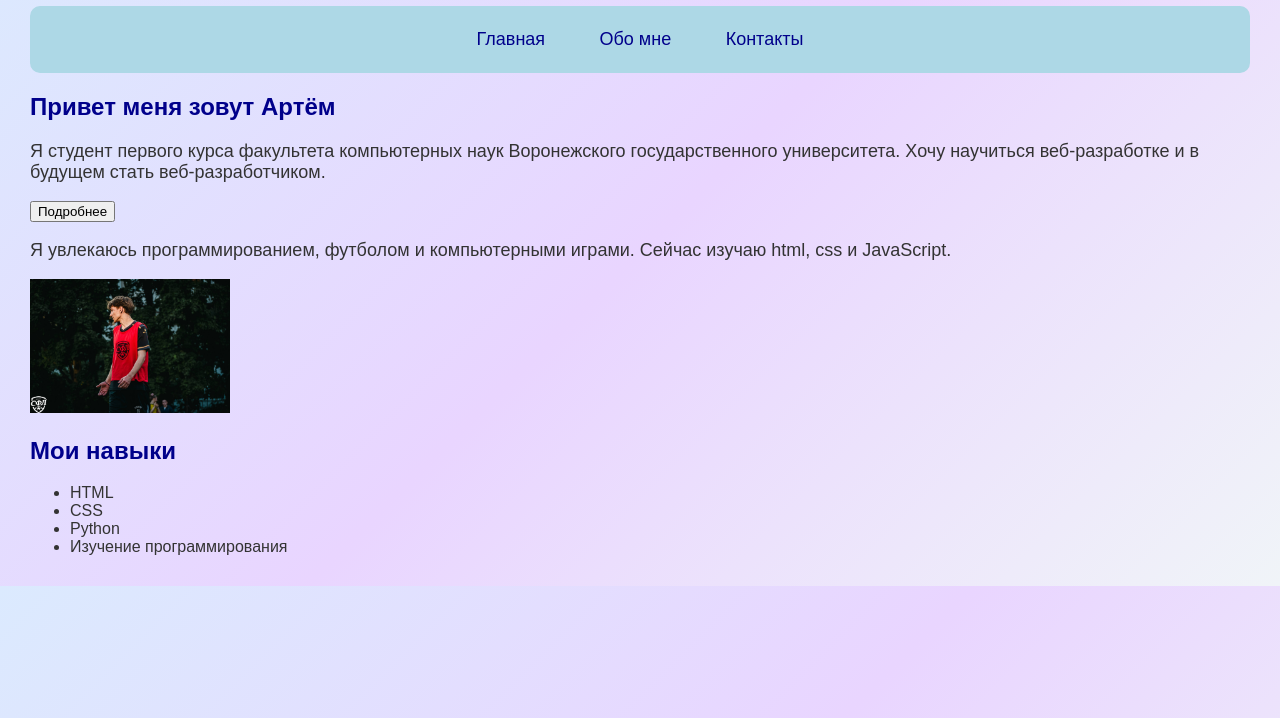
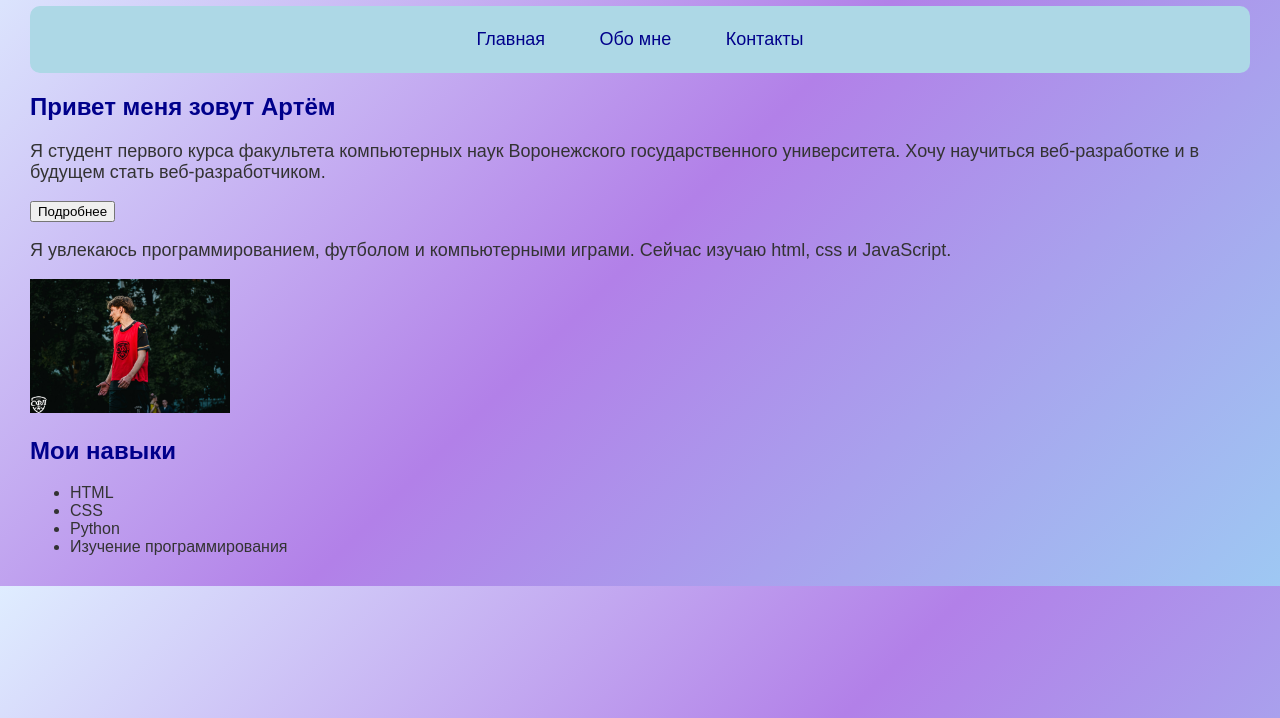
Before and after one commit to artem162118-code/portfolio, a plain HTML site: page index.html in a window 1280 px wide. Shown: the part 82-800 px from the top of the page. Drawn offline with Linux system fonts and the light colour scheme.

Commit message:
Add files via upload

```diff
--- a/style.css
+++ b/style.css
@@ -1,16 +1,16 @@
-
+/*-- вообщем это стиль твоего сайта, здесь к каждому тегу html ты можешь применить свой стиль, цвет, размер шрифта, фоy, c css лучше разбирать более подробно уже самому, здесь прям такие базовые понятия используются */
 body {
-    background: linear-gradient(135deg, #dbeafe, #e9d5ff, #f0f4f8);
+    background: linear-gradient(135deg, #dfedff, #b280e8, #9ec8f3);
     font-family: Arial;
     color: #333333;
     margin: 30px;
 }
-
+/* ради примера смотри здесь вот стиль для тега h1, он делает текст синим и выравнивает его по центру и делает задний фон под указнный цвет -->*/
 h1 {
     color: blue;
     text-align: center;
 }
-
+/* стиль для тега h2, делает текст темно-синим -->*/
 h2 {
     color: darkblue;
 }
@@ -22,7 +22,7 @@ nav {
     padding: 15px;
     border-radius: 10px;
 }
-
+/* стиль для тега a, делает текст синим и убирает подчеркивание -->*/
 nav a {
     display: inline-block;
     margin: 0 10px;
```
